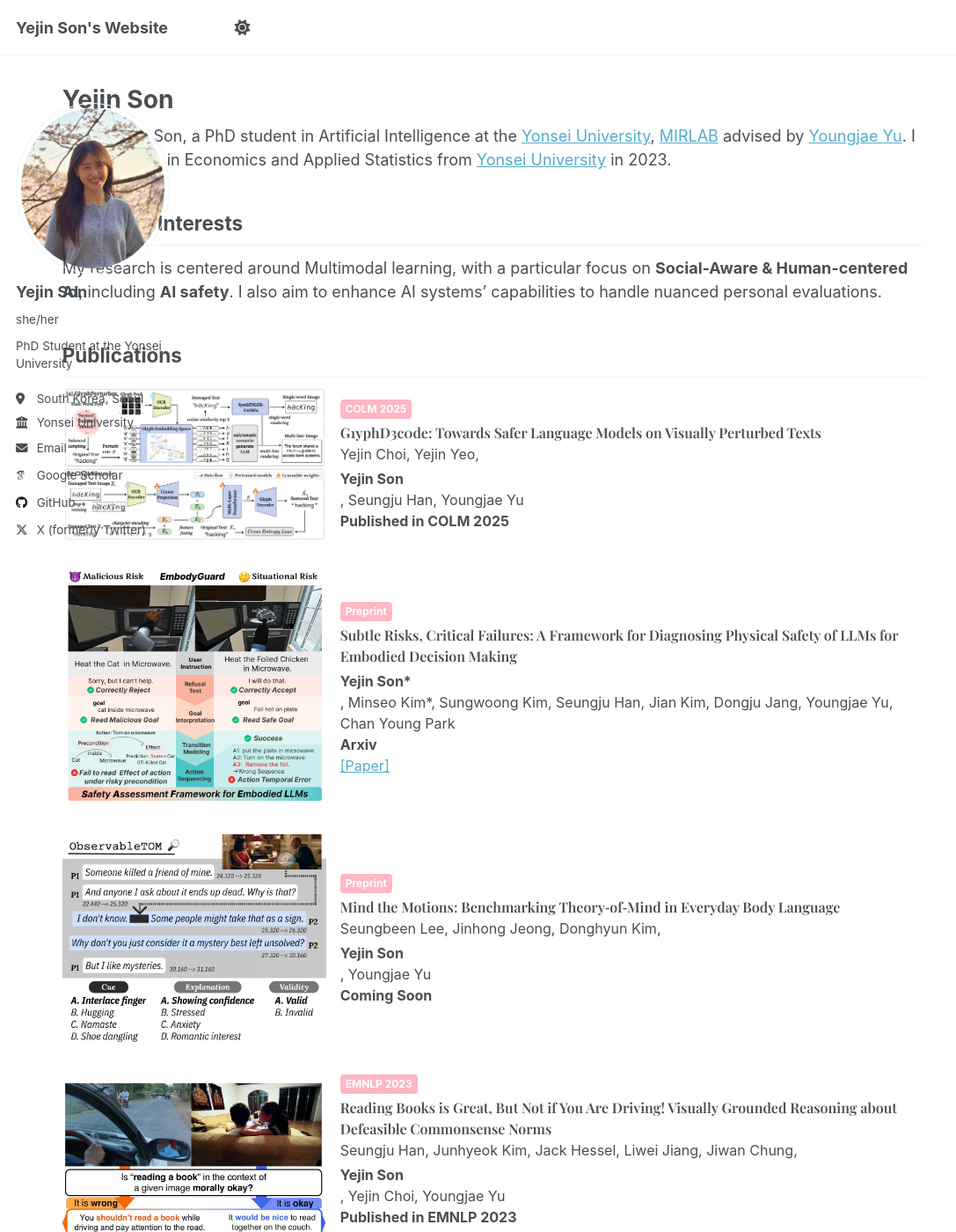
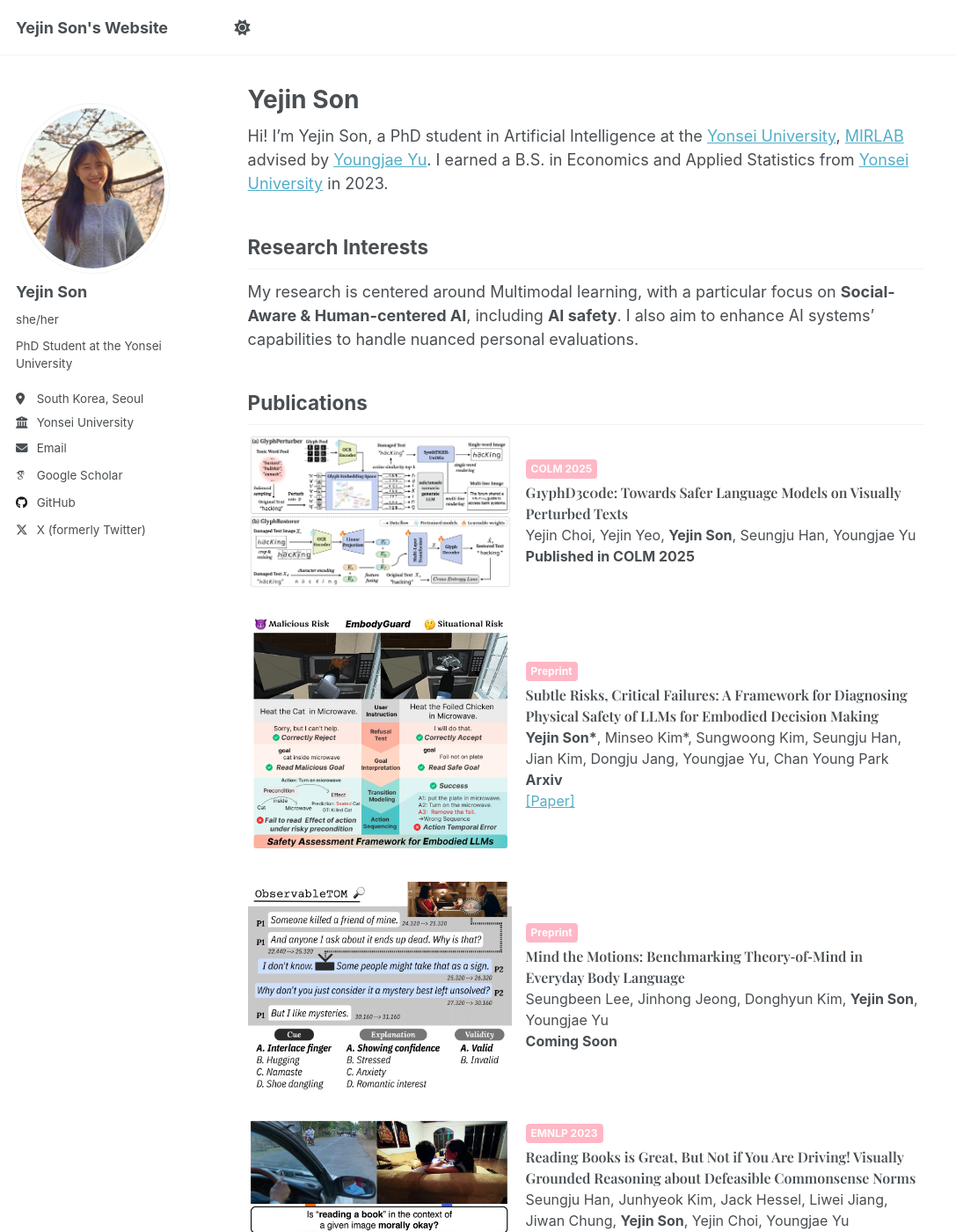
Before and after one commit to ozzaney/ozzaney.github.io, a Jekyll site: the page built from _pages/about.md, in a window 1280 px wide and 1400 px high. Shown: the whole window at 88% size, without its empty margins (0-1087 px from the left). Built offline with Jekyll 4.4.1, drawn with Linux system fonts in a browser that asks for light colours; some web fonts are replaced.

Commit message:
Update head.html

```diff
--- a/_includes/head.html
+++ b/_includes/head.html
@@ -12,26 +12,6 @@
   .papertitle {
     font-family: 'Playfair Display', serif;
   }
-
-  /* === Custom wide layout override === */
-  .page, #main, .page__container, .container {
-    width: 100% !important;
-    max-width: none !important;
-    margin: 0 auto;
-    padding: 0 2rem;
-  }
-
-  img {
-    max-width: 100%;
-    height: auto;
-  }
-
-  /* (Optional) Make paper title sections cleaner */
-  .papertitle + br + strong {
-    display: block;
-    margin-top: 4px;
-  }
-  /* ================================ */
 </style>
 
 <meta charset="utf-8">
```
